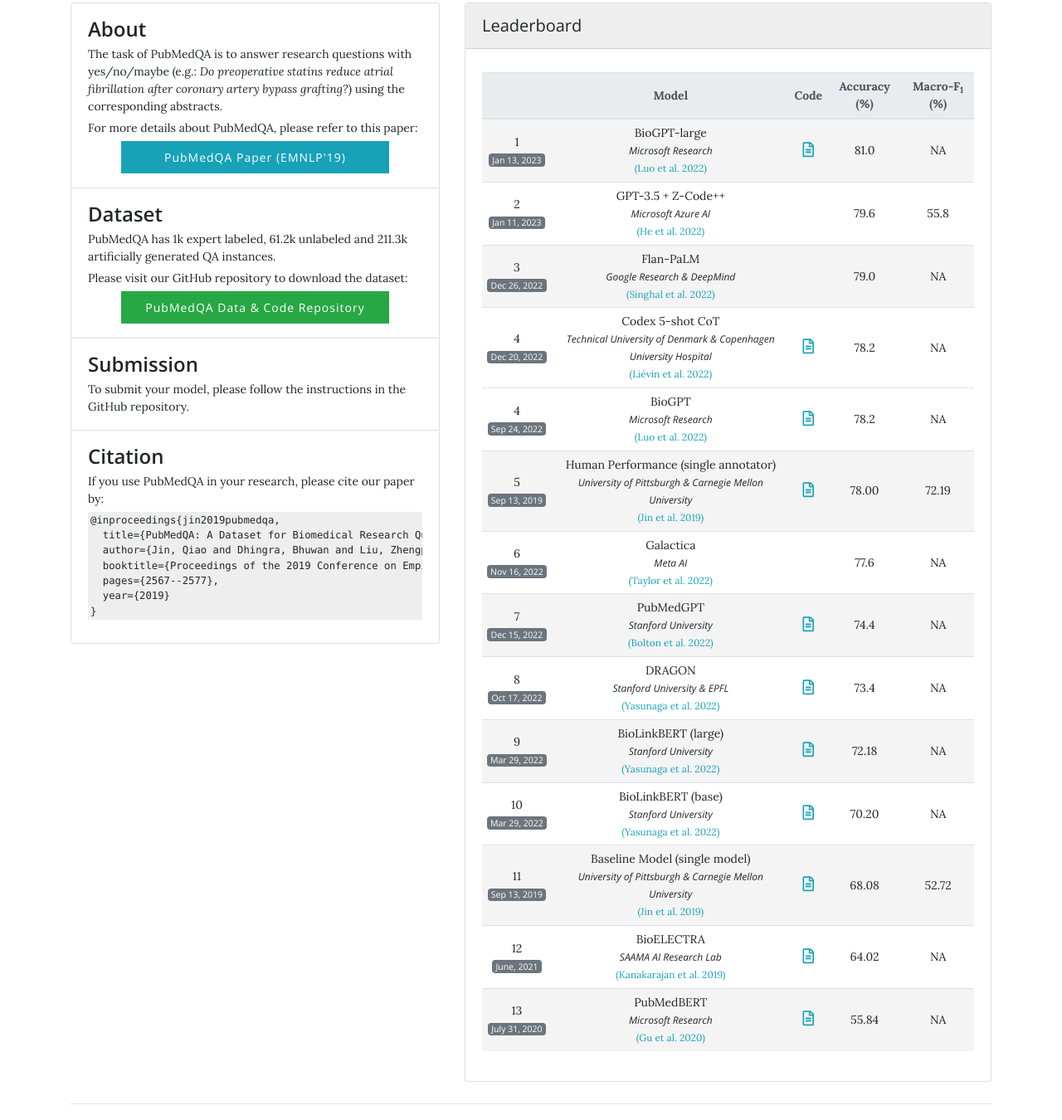
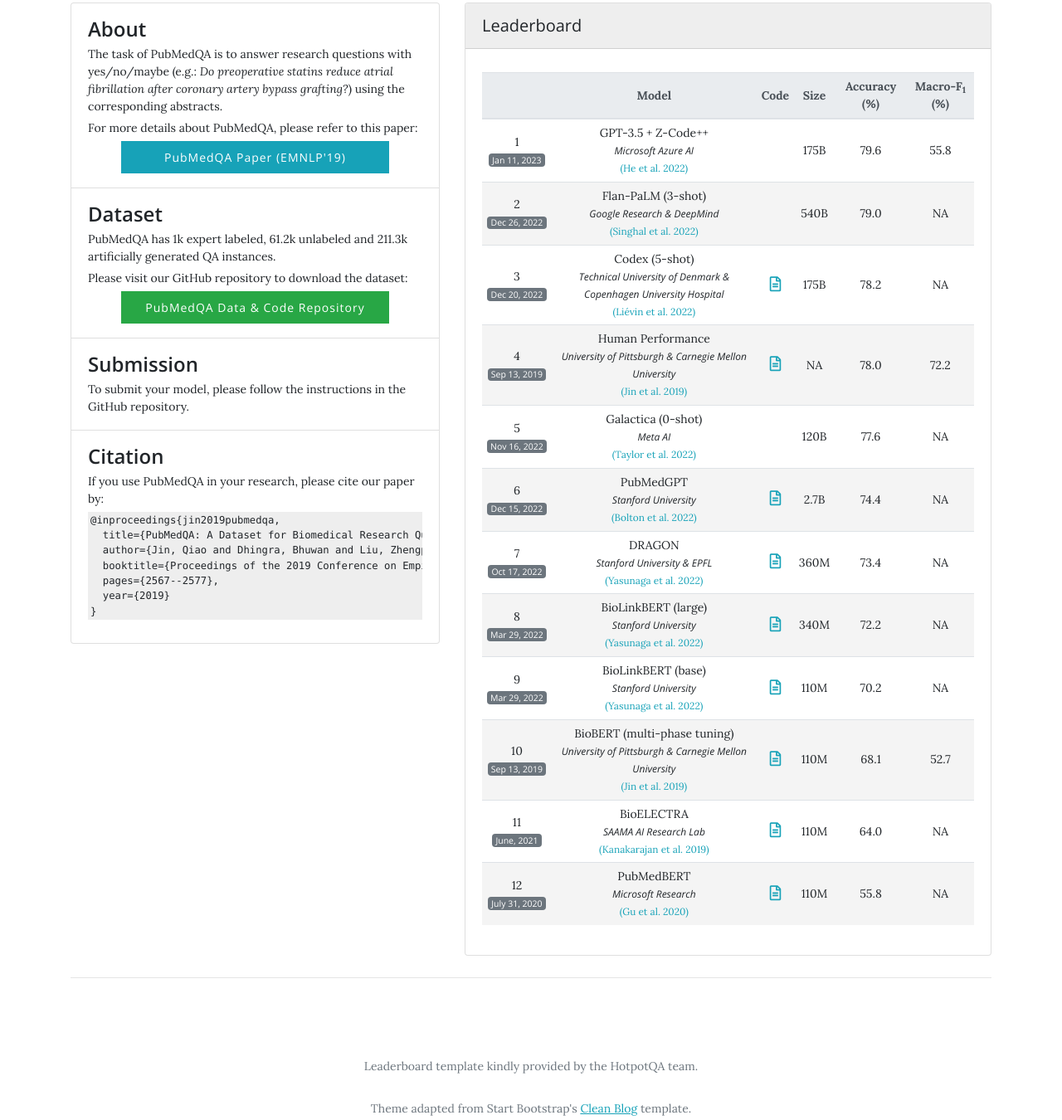
Before and after one commit to pubmedqa/pubmedqa.github.io, a plain HTML site: page index.html in a window 1280 px wide. Shown: the part 354-1704 px from the top of the page at 83% size. Drawn offline with nearby package versions, Linux system fonts and the light colour scheme.

Commit message:
updated systems. added model sizes

```diff
--- a/index.html
+++ b/index.html
@@ -100,148 +100,142 @@
             <th scope="col" rowspan=1></th>
             <th scope="col" rowspan=1 class="align-middle text-center">Model</th>
             <th scope="col" rowspan=1 class="align-middle text-center">Code</th>
+            <th scope="col" rowspan=1 class="align-middle text-center">Size</th>
             <th scope="col" colspan=1 class='text-center'>Accuracy (%)</th>
             <th scope="col" colspan=1 class='text-center'>Macro-F<sub>1</sub> (%)</th>
           </tr>
         </thead>
         <tbody>
 
-          <tr style="background:#f4f4f4">
+          <tr>
             <td scope="row" class='align-middle text-center'>1<br>
-              <span class="badge badge-secondary">Jan 13, 2023</span></td>
-            <td class='align-middle text-center'>BioGPT-large<br/>
-              <span class="affiliation">Microsoft Research</span><br/><a href="https://arxiv.org/abs/2210.10341" class="paperlink">(Luo et al. 2022)</a></td>
-            <td class='align-middle text-center'><a href="https://github.com/microsoft/BioGPT"><i class="far fa-file-alt"></i></a></td>
-            <td class='align-middle text-center'>81.0</td>
-            <td class='align-middle text-center'>NA</td>
-          </tr>
-
-          <tr>
-            <td scope="row" class='align-middle text-center'>2<br>
               <span class="badge badge-secondary">Jan 11, 2023</span></td>
             <td class='align-middle text-center'>GPT-3.5 + Z-Code++<br/>
               <span class="affiliation">Microsoft Azure AI</span><br/><a href="https://arxiv.org/abs/2208.09770" class="paperlink">(He et al. 2022)</a></td>
             <td class='align-middle text-center'></td>
+            <td class='align-middle text-center'>175B</td>
             <td class='align-middle text-center'>79.6</td>
             <td class='align-middle text-center'>55.8</td>
           </tr>
 
           <tr style="background:#f4f4f4">
-            <td scope="row" class='align-middle text-center'>3<br>
+            <td scope="row" class='align-middle text-center'>2<br>
               <span class="badge badge-secondary">Dec 26, 2022</span></td>
-            <td class='align-middle text-center'>Flan-PaLM<br/>
+            <td class='align-middle text-center'>Flan-PaLM (3-shot)<br/>
               <span class="affiliation">Google Research & DeepMind</span><br/><a href="https://arxiv.org/abs/2212.13138" class="paperlink">(Singhal et al. 2022)</a></td>
             <td class='align-middle text-center'></td>
+            <td class='align-middle text-center'>540B</td>
             <td class='align-middle text-center'>79.0</td>
             <td class='align-middle text-center'>NA</td>
           </tr>
 
           <tr>
-            <td scope="row" class='align-middle text-center'>4<br>
+            <td scope="row" class='align-middle text-center'>3<br>
               <span class="badge badge-secondary">Dec 20, 2022</span></td>
-            <td class='align-middle text-center'>Codex 5-shot CoT<br/>
+            <td class='align-middle text-center'>Codex (5-shot)<br/>
               <span class="affiliation">Technical University of Denmark & Copenhagen University Hospital</span><br/><a href="https://arxiv.org/abs/2207.08143" class="paperlink">(Liévin et al. 2022)</a></td>
             <td class='align-middle text-center'><a href="https://github.com/vlievin/medical-reasoning"><i class="far fa-file-alt"></i></a></td>
+            <td class='align-middle text-center'>175B</td>
             <td class='align-middle text-center'>78.2</td>
             <td class='align-middle text-center'>NA</td>
           </tr>
 
-          <tr>
-            <td scope="row" class='align-middle text-center'>4<br>
-              <span class="badge badge-secondary">Sep 24, 2022</span></td>
-            <td class='align-middle text-center'>BioGPT<br/>
-              <span class="affiliation">Microsoft Research</span><br/><a href="https://academic.oup.com/bib/advance-article/doi/10.1093/bib/bbac409/6713511?login=true" class="paperlink">(Luo et al. 2022)</a></td>
-            <td class='align-middle text-center'><a href="https://github.com/microsoft/BioGPT"><i class="far fa-file-alt"></i></a></td>
-            <td class='align-middle text-center'>78.2</td>
-            <td class='align-middle text-center'>NA</td>
-          </tr>
 
           <tr style="background:#f4f4f4">
-            <td scope="row" class='align-middle text-center'>5<br>
+            <td scope="row" class='align-middle text-center'>4<br>
               <span class="badge badge-secondary">Sep 13, 2019</span></td>
-            <td class='align-middle text-center'>Human Performance (single annotator)<br/>
+            <td class='align-middle text-center'>Human Performance<br/>
               <span class="affiliation">University of Pittsburgh & Carnegie Mellon University</span><br/><a href="https://arxiv.org/abs/1909.06146" class="paperlink">(Jin et al. 2019)</a></td>
             <td class='align-middle text-center'><a href="https://github.com/pubmedqa/pubmedqa"><i class="far fa-file-alt"></i></a></td>
-            <td class='align-middle text-center'>78.00</td>
-            <td class='align-middle text-center'>72.19</td>
+            <td class='align-middle text-center'>NA</td>
+            <td class='align-middle text-center'>78.0</td>
+            <td class='align-middle text-center'>72.2</td>
           </tr>
 
           <tr>
-            <td scope="row" class='align-middle text-center'>6<br>
+            <td scope="row" class='align-middle text-center'>5<br>
               <span class="badge badge-secondary">Nov 16, 2022</span></td>
-            <td class='align-middle text-center'>Galactica<br/>
+            <td class='align-middle text-center'>Galactica (0-shot)<br/>
               <span class="affiliation">Meta AI</span><br/><a href="https://arxiv.org/abs/2211.09085" class="paperlink">(Taylor et al. 2022)</a></td>
             <td class='align-middle text-center'></td>
+            <td class='align-middle text-center'>120B</td>
             <td class='align-middle text-center'>77.6</td>
             <td class='align-middle text-center'>NA</td>
           </tr>
 
           <tr style="background:#f4f4f4">
-            <td scope="row" class='align-middle text-center'>7<br>
+            <td scope="row" class='align-middle text-center'>6<br>
               <span class="badge badge-secondary">Dec 15, 2022</span></td>
             <td class='align-middle text-center'>PubMedGPT<br/>
               <span class="affiliation">Stanford University</span><br/><a href="https://crfm.stanford.edu/2022/12/15/pubmedgpt.html" class="paperlink">(Bolton et al. 2022)</a></td>
             <td class='align-middle text-center'><a href="https://github.com/stanford-crfm/pubmedgpt"><i class="far fa-file-alt"></i></a></td>
+            <td class='align-middle text-center'>2.7B</td>
             <td class='align-middle text-center'>74.4</td>
             <td class='align-middle text-center'>NA</td>
           </tr>
 
           <tr>
-            <td scope="row" class='align-middle text-center'>8<br>
+            <td scope="row" class='align-middle text-center'>7<br>
               <span class="badge badge-secondary">Oct 17, 2022</span></td>
             <td class='align-middle text-center'>DRAGON<br/>
               <span class="affiliation">Stanford University & EPFL</span><br/><a href="https://arxiv.org/abs/2210.09338" class="paperlink">(Yasunaga et al. 2022)</a></td>
             <td class='align-middle text-center'><a href="https://github.com/michiyasunaga/dragon"><i class="far fa-file-alt"></i></a></td>
+            <td class='align-middle text-center'>360M</td>
             <td class='align-middle text-center'>73.4</td>
             <td class='align-middle text-center'>NA</td>
           </tr>
 
           <tr style="background:#f4f4f4">
-            <td scope="row" class='align-middle text-center'>9<br>
+            <td scope="row" class='align-middle text-center'>8<br>
               <span class="badge badge-secondary">Mar 29, 2022</span></td>
             <td class='align-middle text-center'>BioLinkBERT (large)<br/>
               <span class="affiliation">Stanford University</span><br/><a href="https://arxiv.org/abs/2203.15827" class="paperlink">(Yasunaga et al. 2022)</a></td>
             <td class='align-middle text-center'><a href="https://github.com/michiyasunaga/LinkBERT"><i class="far fa-file-alt"></i></a></td>
-            <td class='align-middle text-center'>72.18</td>
+            <td class='align-middle text-center'>340M</td>
+            <td class='align-middle text-center'>72.2</td>
             <td class='align-middle text-center'>NA</td>
           </tr>
           <tr>
-            <td scope="row" class='align-middle text-center'>10<br>
+            <td scope="row" class='align-middle text-center'>9<br>
               <span class="badge badge-secondary">Mar 29, 2022</span></td>
             <td class='align-middle text-center'>BioLinkBERT (base)<br/>
               <span class="affiliation">Stanford University</span><br/><a href="https://arxiv.org/abs/2203.15827" class="paperlink">(Yasunaga et al. 2022)</a></td>
             <td class='align-middle text-center'><a href="https://github.com/michiyasunaga/LinkBERT"><i class="far fa-file-alt"></i></a></td>
-            <td class='align-middle text-center'>70.20</td>
+            <td class='align-middle text-center'>110M</td>
+            <td class='align-middle text-center'>70.2</td>
             <td class='align-middle text-center'>NA</td>
           </tr>
 
           <tr style="background:#f4f4f4">
-            <td scope="row" class='align-middle text-center'>11<br>
+            <td scope="row" class='align-middle text-center'>10<br>
               <span class="badge badge-secondary">Sep 13, 2019</span></td>
-            <td class='align-middle text-center'>Baseline Model (single model)<br/>
+            <td class='align-middle text-center'>BioBERT (multi-phase tuning)<br/>
               <span class="affiliation">University of Pittsburgh & Carnegie Mellon University</span><br/><a href="https://arxiv.org/abs/1909.06146" class="paperlink">(Jin et al. 2019)</a></td>
             <td class='align-middle text-center'><a href="https://github.com/pubmedqa/pubmedqa"><i class="far fa-file-alt"></i></a></td>
-            <td class='align-middle text-center'>68.08</td>
-            <td class='align-middle text-center'>52.72</td>
+            <td class='align-middle text-center'>110M</td>
+            <td class='align-middle text-center'>68.1</td>
+            <td class='align-middle text-center'>52.7</td>
           </tr>
 
           <tr>
-            <td scope="row" class='align-middle text-center'>12<br>
+            <td scope="row" class='align-middle text-center'>11<br>
               <span class="badge badge-secondary">June, 2021</span></td>
             <td class='align-middle text-center'>BioELECTRA<br/>
               <span class="affiliation">SAAMA AI Research Lab</span><br/><a href="https://aclanthology.org/2021.bionlp-1.16/" class="paperlink">(Kanakarajan et al. 2019)</a></td>
             <td class='align-middle text-center'><a href="https://github.com/kamalkraj/BioELECTRA"><i class="far fa-file-alt"></i></a></td>
-            <td class='align-middle text-center'>64.02</td>
+            <td class='align-middle text-center'>110M</td>
+            <td class='align-middle text-center'>64.0</td>
             <td class='align-middle text-center'>NA</td>
           </tr>
 
           <tr style="background:#f4f4f4">
-            <td scope="row" class='align-middle text-center'>13<br>
+            <td scope="row" class='align-middle text-center'>12<br>
               <span class="badge badge-secondary">July 31, 2020</span></td>
             <td class='align-middle text-center'>PubMedBERT<br/>
               <span class="affiliation">Microsoft Research</span><br/><a href="https://arxiv.org/abs/2007.15779" class="paperlink">(Gu et al. 2020)</a></td>
             <td class='align-middle text-center'><a href="https://huggingface.co/microsoft/BiomedNLP-PubMedBERT-base-uncased-abstract"><i class="far fa-file-alt"></i></a></td>
-            <td class='align-middle text-center'>55.84</td>
+            <td class='align-middle text-center'>110M</td>
+            <td class='align-middle text-center'>55.8</td>
             <td class='align-middle text-center'>NA</td>
           </tr>
 
```
